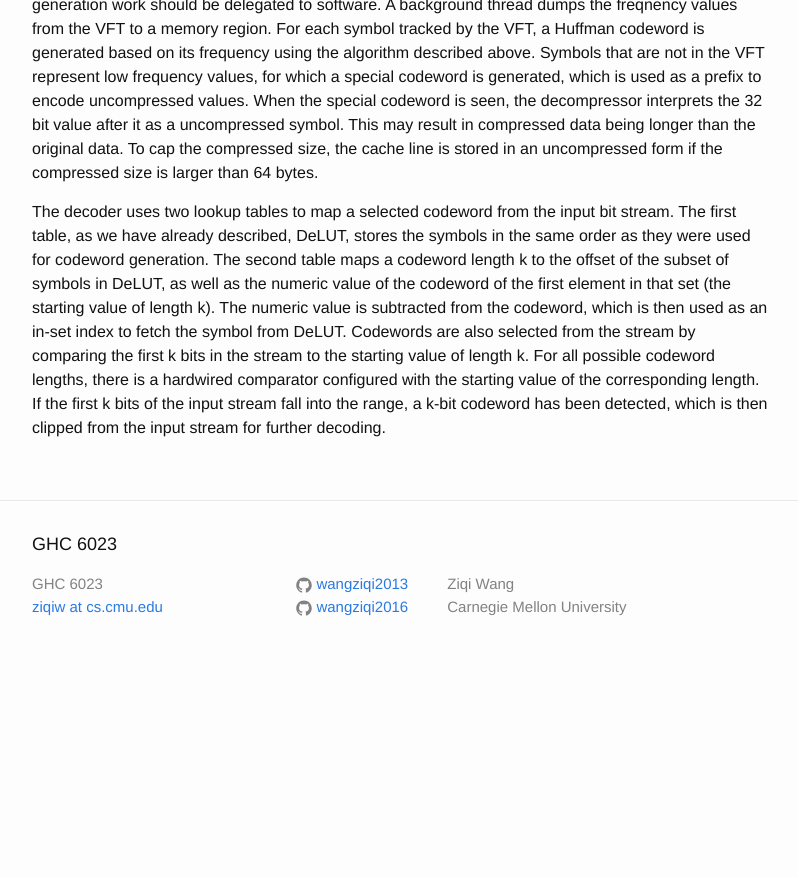
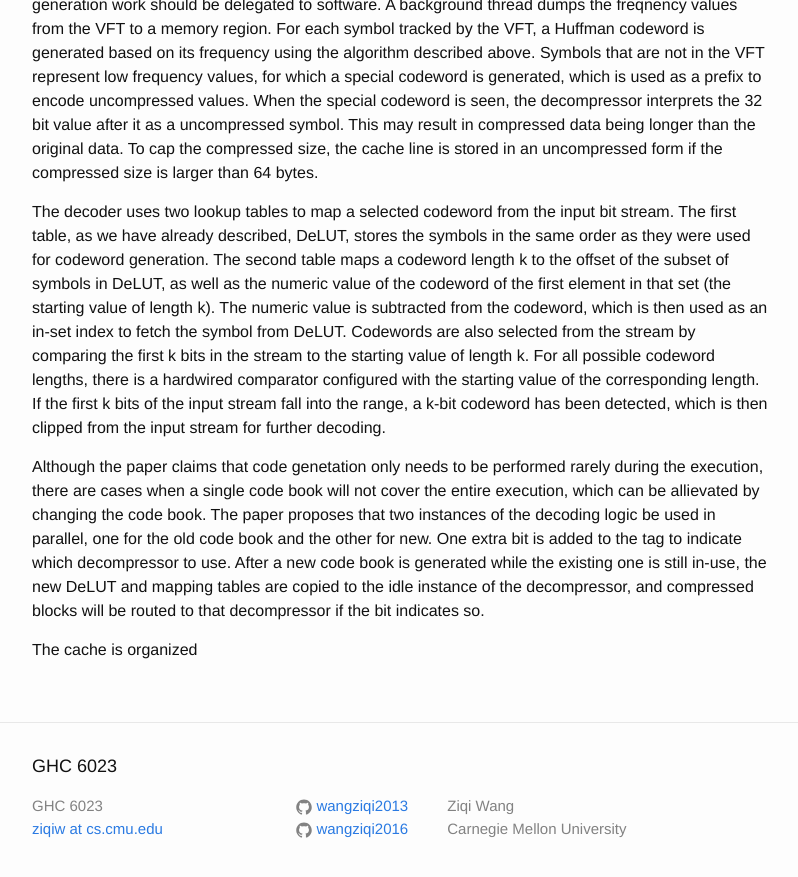
Before and after one commit to wangziqi2013/wangziqi2013.github.io, a Jekyll site: the page built from _posts/2020-06-29-sc2.markdown, in a window 1280 px wide and 900 px high, scrolled down 1909 px. Shown: the top 877 px of the window, without its empty margins (238-1036 px from the left). Built offline with Jekyll 4.4.1, drawn with Linux system fonts in a browser that asks for light colours; before the commit the page ends 2587 px from its top, so only the background shows below that.

Commit message:
Adding two decompressor

```diff
--- a/_posts/2020-06-29-sc2.markdown
+++ b/_posts/2020-06-29-sc2.markdown
@@ -77,8 +77,18 @@ data. To cap the compressed size, the cache line is stored in an uncompressed fo
 The decoder uses two lookup tables to map a selected codeword from the input bit stream. The first table, as we have
 already described, DeLUT, stores the symbols in the same order as they were used for codeword generation.
 The second table maps a codeword length k to the offset of the subset of symbols in DeLUT, as well as the numeric value
-of the codeword of the first element in that set (the starting value of length k). The numeric value is subtracted from the codeword, which is then used as an in-set index to fetch the symbol from DeLUT.
+of the codeword of the first element in that set (the starting value of length k). The numeric value is subtracted from the codeword,
+which is then used as an in-set index to fetch the symbol from DeLUT.
 Codewords are also selected from the stream by comparing the first k bits in the stream to the starting value of length k.
 For all possible codeword lengths, there is a hardwired comparator configured with the starting value of the corresponding
 length. If the first k bits of the input stream fall into the range, a k-bit codeword has been detected, which is then
 clipped from the input stream for further decoding.
+
+Although the paper claims that code genetation only needs to be performed rarely during the execution, there are cases
+when a single code book will not cover the entire execution, which can be allievated by changing the code book. The
+paper proposes that two instances of the decoding logic be used in parallel, one for the old code book and the other
+for new. One extra bit is added to the tag to indicate which decompressor to use. After a new code book is generated while
+the existing one is still in-use, the new DeLUT and mapping tables are copied to the idle instance of the decompressor,
+and compressed blocks will be routed to that decompressor if the bit indicates so.
+
+The cache is organized
```
